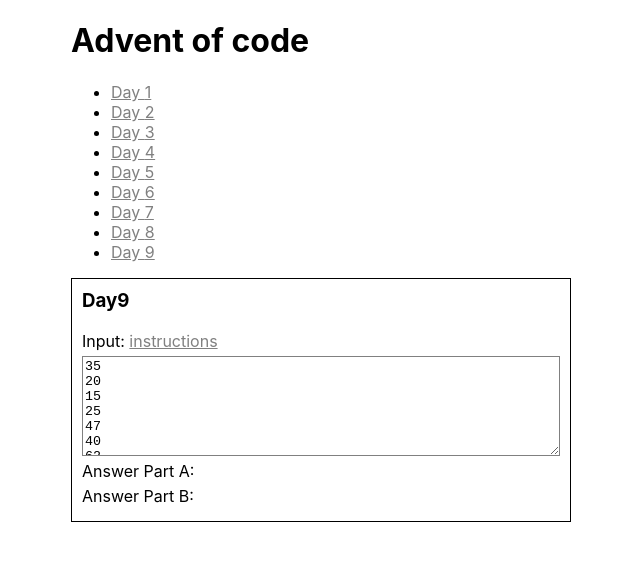
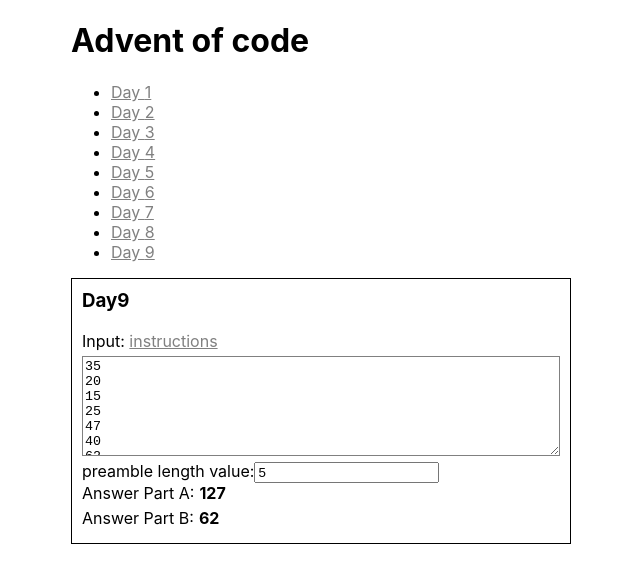
Before and after one commit to danielzotti/advent-of-code-2020, a React (Create React App) app: page /day/9 in a window 1280 px wide. Shown: the top 582 px of the page, without its empty margins (319-959 px from the left). Built offline with nearby package versions, Linux system fonts and the light colour scheme.

Commit message:
Refactor with fixed structured DayItem

```diff
--- a/src/days/Day1/Day1.tsx
+++ b/src/days/Day1/Day1.tsx
@@ -2,9 +2,11 @@
 import { inputTest } from './Day1.inputs';
 import { DayItem } from '../../shared/DayItem';
 
-const inputTextRows = inputTest.split('\n').map(i => parseInt(i));
+const customParseInput = (input: string) => {
+  return input.split('\n').map(i => parseInt(i));
+};
 
-const ifSumOf2NumbersIs2020GetProduct = (numbers: Array<number>) => {
+const partA = (numbers: Array<number>) => {
   let data;
   for(let i = 0; i < numbers.length; i++) {
     for(let j = 0; j < numbers.length; j++) {
@@ -17,7 +19,7 @@
   return data;
 };
 
-const ifSumOf3NumbersIs2020GetProduct = (numbers: Array<number>) => {
+const partB = (numbers: Array<number>) => {
   let data;
   for(let i = 0; i < numbers.length; i++) {
     for(let j = 0; j < numbers.length; j++) {
@@ -36,10 +38,12 @@
 
   return (
     <>
-      <DayItem day={ 1 } inputText={inputTest}>
-        <span key="partA">{ ifSumOf2NumbersIs2020GetProduct(inputTextRows) }</span>
-        <span key="partB">{ ifSumOf3NumbersIs2020GetProduct(inputTextRows) }</span>
-      </DayItem>
+      <DayItem day={ 1 }
+               inputText={ inputTest }
+               customParseInput={ customParseInput }
+               partA={ partA }
+               partB={ partB }
+      />
     </>
   );
 };
--- a/src/days/Day3/Day3.tsx
+++ b/src/days/Day3/Day3.tsx
@@ -2,10 +2,8 @@
 import { inputTest, inputSlopes, SlopeConfig } from './Day3.inputs';
 import { DayItem } from '../../shared/DayItem';
 
-const inputTextRows = inputTest.split('\n');
+const getItems = (input: Array<string>) => input.map(row => [...row.split('')]);
 
-
-const inputItems = inputTextRows.map(row => [...row.split('')]);
 const countTrees = (slope: Array<Array<string>>, right: number) => slope.reduce((acc, row, i) => {
   return isATree(row, i * right) ? acc + 1 : acc;
 }, 0);
@@ -22,15 +20,24 @@
   return results.reduce((acc, el) => acc * el, 1);
 };
 
+const partA = (inputItems: Array<string>) => {
+  return countTrees(getItems(inputItems), 3);
+};
+
+const partB = (inputItems: Array<string>) => {
+  return testSlopes(inputSlopes, getItems(inputItems));
+};
 
 export const Day3: React.FC = () => {
 
   return (
     <>
-      <DayItem day={ 3 } inputText={ inputTest }>
-        <span key="partA">{ countTrees(inputItems, 3) }</span>
-        <span key="partB">{ testSlopes(inputSlopes, inputItems) }</span>
-      </DayItem>
+      <DayItem
+        day={ 3 }
+        inputText={ inputTest }
+        partA={ partA }
+        partB={ partB }
+      />
     </>
   );
 };
--- a/src/days/Day4/Day4.inputs.ts
+++ b/src/days/Day4/Day4.inputs.ts
@@ -1,5 +1,3 @@
-export const keyValueRegexp = /(?<key>\S+):(?<value>\S+)+\s?/gm;
-
 export interface PassportValidation {
   min?: number,
   max?: number,
@@ -15,6 +13,10 @@
   ecl: Array<PassportValidation>,
   pid: Array<PassportValidation>
 }
+
+export type RequiredKeyTypes = keyof Passport;
+
+export const keyValueRegexp = /(?<key>\S+):(?<value>\S+)+\s?/gm;
 
 export const validationObject: Passport = {
   byr: [{
@@ -54,8 +56,6 @@
     regexp: /^\d{9}$/
   }]
 };
-
-export type RequiredKeyTypes = keyof Passport;
 
 export const requiredKeys = Object.keys(validationObject); // ['byr', 'iyr', 'eyr', 'hgt', 'hcl', 'ecl', 'pid'];
 
--- a/src/days/Day4/Day4.tsx
+++ b/src/days/Day4/Day4.tsx
@@ -9,7 +9,9 @@
 } from './Day4.inputs';
 import { DayItem } from '../../shared/DayItem';
 
-const inputItems = inputTest.split(/\n{2}/);
+const parseInput = (input: string) => {
+  return input.split(/\n{2}/);
+};
 
 const isPassportKeysValid = (item: string) => {
   let matches = item.matchAll(keyValueRegexp);
@@ -26,13 +28,6 @@
   //   requiredKeys: requiredKeys.sort()
   // });
   return isValid;
-};
-
-const checkPassportsKeysOnly = (items: Array<string>) => {
-  return items.reduce((acc, item) => {
-    acc += isPassportKeysValid(item) ? 1 : 0;
-    return acc;
-  }, 0);
 };
 
 const isPassportValid = (item: string) => {
@@ -74,21 +69,31 @@
   return isValid;
 };
 
-const checkPassports = (items: Array<string>) => {
+const partA = (items: Array<string>) => {
+  return items.reduce((acc, item) => {
+    acc += isPassportKeysValid(item) ? 1 : 0;
+    return acc;
+  }, 0);
+};
+
+const partB = (items: Array<string>) => {
   return items.reduce((acc, item) => {
     acc += isPassportValid(item) ? 1 : 0;
     return acc;
   }, 0);
-};
+}
 
 export const Day4: React.FC = () => {
 
   return (
     <>
-      <DayItem day={ 4 } inputText={ inputTest }>
-        <span key="partA">{ checkPassportsKeysOnly(inputItems) }</span>
-        <span key="partB">{ checkPassports(inputItems) }</span>
-      </DayItem>
+      <DayItem
+        day={ 4 }
+        inputText={ inputTest }
+        customParseInput={ parseInput}
+        partA={partA}
+        partB={partB}
+      />
     </>
   );
 };
--- a/src/days/Day6/Day6.tsx
+++ b/src/days/Day6/Day6.tsx
@@ -4,16 +4,18 @@
 } from './Day6.inputs';
 import { DayItem } from '../../shared/DayItem';
 
-const inputItems = inputTest.split(/\n{2}/);
+const parseInput = (input: string) => {
+  return input.split(/\n{2}/);
+};
 
-const countYesAnswersForAnyone = (inputItems: Array<string>) => {
+const partA = (inputItems: Array<string>) => {
   const answersList = inputItems.map(el => [...new Set(el.split('').filter(i => i !== '\n'))]);
   const countYes = answersList.reduce((acc, el) => acc + el.length, 0);
   // console.log({ answersList, count: countYes });
   return countYes;
 };
 
-const countYesAnswersForEveryone = (inputItems: Array<string>) => {
+const partB = (inputItems: Array<string>) => {
   const groups: Array<Array<string>> = inputItems.map(el => el.split('\n'));
   const yesIntersectionList: Array<Array<string>> = groups.map(g => {
     return g.reduce((acc, el) => {
@@ -33,10 +35,13 @@
 
   return (
     <>
-      <DayItem day={ 6 } inputText={ inputTest }>
-        <span key="partA">{ countYesAnswersForAnyone(inputItems) }</span>
-        <span key="partB">{ countYesAnswersForEveryone(inputItems) }</span>
-      </DayItem>
+      <DayItem
+        day={ 6 }
+        inputText={ inputTest }
+        customParseInput={ parseInput }
+        partA={ partA }
+        partB={ partB }
+      />
     </>
   );
 };
--- a/src/days/Day7/Day7.tsx
+++ b/src/days/Day7/Day7.tsx
@@ -5,8 +5,6 @@
 // Regular Expressions to read the rules
 const regexpForRule = /(?<color>.+) bags contain (?<values>.+ bags?,?)\./gm;
 const regexpForInternalValues = /no other bags|(?<quantity>\d+) (?<innerColor>.+) bags?/gm;
-
-const inputItems = inputTest.split('\n');
 
 const bagTree = (inputItems: Array<string>) => {
   const bagTree: BagTree = inputItems.reduce((tree, rule) => {
@@ -46,7 +44,13 @@
   return bagTree;
 };
 
-const countBagsWhichHaveShinyGoldInside = (inputItems: Array<string>) => {
+const countInnerBags = (bag: string, bags: BagTree): number => {
+  return bags[bag] ? Object.entries(bags[bag]).reduce((count, [innerBagKey, quantity]) => {
+    return count + quantity * countInnerBags(innerBagKey, bags);
+  }, 1) : 1;
+};
+
+const partA = (inputItems: Array<string>) => {
 
   const bags: BagTree = bagTree(inputItems);
 
@@ -60,13 +64,7 @@
 
 };
 
-const countInnerBags = (bag: string, bags: BagTree): number => {
-  return bags[bag] ? Object.entries(bags[bag]).reduce((count, [innerBagKey, quantity]) => {
-    return count + quantity * countInnerBags(innerBagKey, bags);
-  }, 1) : 1;
-};
-
-const countBagsInsideShinyGold = (inputItems: Array<string>) => {
+const partB = (inputItems: Array<string>) => {
   const bags = bagTree(inputItems);
   return countInnerBags(shinyGoldBag, bags) - 1;
 };
@@ -75,10 +73,12 @@
 
   return (
     <>
-      <DayItem day={ 7 } inputText={ inputTest }>
-        <span key="partA">{ countBagsWhichHaveShinyGoldInside(inputItems) }</span>
-        <span key="partB">{ countBagsInsideShinyGold(inputItems) }</span>
-      </DayItem>
+      <DayItem
+        day={ 7 }
+        inputText={ inputTest }
+        partA={ partA }
+        partB={ partB }
+      />
     </>
   );
 };
--- a/src/days/Day8/Day8.tsx
+++ b/src/days/Day8/Day8.tsx
@@ -4,8 +4,6 @@
 
 // Regular Expressions to read the rules
 const regexp = /^(?<operation>.{3}) (?<argument>(\+|-)\d+)$/gm;
-
-const inputItems = inputTest.split('\n');
 
 const parseInstructions = (inputItems: Array<string>) => {
   const instructions: Instructions = inputItems.reduce((instructions, instruction, index): Instructions => {
@@ -72,13 +70,13 @@
 
 };
 
-const getAccumulatorValue = (inputItems: Array<string>) => {
+const partA = (inputItems: Array<string>) => {
   const instructions = parseInstructions(inputItems);
   const stack = execCode(instructions);
   return stack.accumulator;
 };
 
-const getAccumulatorValueAfterFix = (inputItems: Array<string>) => {
+const partB = (inputItems: Array<string>) => {
   const instructions = parseInstructions(inputItems);
 
   let accumulator: number | null = null;
@@ -113,10 +111,12 @@
 
   return (
     <>
-      <DayItem day={ 8 } inputText={ inputTest }>
-        <span key="partA">{ getAccumulatorValue(inputItems) }</span>
-        <span key="partB">{ getAccumulatorValueAfterFix(inputItems) }</span>
-      </DayItem>
+      <DayItem
+        day={ 8 }
+        inputText={ inputTest }
+        partA={ partA }
+        partB={ partB }
+      />
     </>
   );
 };
--- a/src/days/Day9/Day9.tsx
+++ b/src/days/Day9/Day9.tsx
@@ -1,11 +1,10 @@
-import React from 'react';
-import { inputTest, preambleLength, preambleLengthTest } from './Day9.inputs';
+import React, { ChangeEvent, useEffect, useState } from 'react';
+import { inputTest, preambleLengthTest } from './Day9.inputs';
 import { DayItem } from '../../shared/DayItem';
 
-// Regular Expressions to read the rules
-const regexp = /^(?<operation>.{3}) (?<argument>(\+|-)\d+)$/gm;
-
-const inputItems: Array<number> = inputTest.split('\n').map(el => parseInt(el, 10));
+const customParseInput = (input: string) => {
+  return input.split('\n').map(i => parseInt(i));
+};
 
 const checkSumInPreamble = (currentPosition: number, inputItems: Array<number>, preambleLength: number): number => {
   const preamble = inputItems.slice(currentPosition, currentPosition + preambleLength);
@@ -27,11 +26,6 @@
   return checkSumInPreamble(currentPosition + 1, inputItems, preambleLength);
 };
 
-const getFirstWrongNumber = (inputItems: Array<number>) => {
-  return checkSumInPreamble(0, inputItems, preambleLength);
-};
-
-const firstWrongNumber = getFirstWrongNumber(inputItems);
 
 const checkSumInContiguousSet = (wrongNumber: number, inputItems: Array<number>) => {
   for(let start = 0; start < inputItems.length; start++) {
@@ -48,21 +42,57 @@
     }
   }
   return null;
-}
+};
 
 const getContiguousSetEqualsToWrongNumber = (wrongNumber: number, inputItems: Array<number>) => {
-  const set: Array<number> | null= checkSumInContiguousSet(wrongNumber, inputItems)
+  const set: Array<number> | null = checkSumInContiguousSet(wrongNumber, inputItems);
   const orderedSet = set?.sort((a, b) => a >= b ? 1 : -1);
   return orderedSet ? orderedSet[0] + orderedSet[orderedSet.length - 1] : null;
 };
 
 export const Day9: React.FC = () => {
+  const [preambleLength, setPreambleLength] = useState(preambleLengthTest);
+
+  const partA = (inputItems: Array<number>, preambleLength: number = preambleLengthTest) => {
+    return preambleLength ? checkSumInPreamble(0, inputItems, preambleLength) : null;
+  };
+
+  const partB = (inputItems: Array<number>) => {
+    const firstWrongNumber = partA(inputItems);
+    return firstWrongNumber ? getContiguousSetEqualsToWrongNumber(firstWrongNumber, inputItems) : null;
+  };
+
+  useEffect(() => {
+    console.log(preambleLength);
+  }, [preambleLength]);
+
+  const onPreambleChange = (e: ChangeEvent<HTMLInputElement>) => {
+    const value = e.target.value;
+    if(!value || isNaN(parseInt(value))) {
+      return;
+    }
+    setPreambleLength(parseInt(value));
+  };
 
   return (
     <>
-      <DayItem day={ 9 } inputText={ inputTest }>
-        <span key="partA"> { firstWrongNumber }</span>
-        <span key="partB"> { getContiguousSetEqualsToWrongNumber(firstWrongNumber, inputItems) }</span>
+      <DayItem
+        day={ 9 }
+        customParseInput={ customParseInput }
+        inputText={ inputTest }
+        partA={ partA }
+        partB={ partB }
+      >
+        <div>
+          <span>preamble length value:</span>
+          <input
+            value={ preambleLength }
+            onChange={ onPreambleChange }
+            onClick={ (e: any) => {
+              e.target.select()
+            } }
+          />
+        </div>
       </DayItem>
     </>
   );
--- a/src/shared/DayItem.tsx
+++ b/src/shared/DayItem.tsx
@@ -1,20 +1,44 @@
-import React from 'react';
+import React, { ChangeEvent, useEffect, useState } from 'react';
 import { ResultItem } from './ResultItem';
-
 
 export interface DayItemProps {
   day: number;
+  inputText: string;
+  customParseInput?: (text: string) => Array<any>;
+  partA?: (items: Array<any>) => any;
+  partB?: (items: Array<any>) => any;
   children?: any;
-  inputText: string;
 }
 
 export const DayItem: React.FC<DayItemProps> = (props) => {
 
-  const getComponent = (key: string) => {
-    return props.children.filter((comp: React.ReactElement) => {
-      return comp.key === key;
-    });
+  const parseInput = props.customParseInput ? props.customParseInput : (input: string) => {
+    return input.split('\n');
   };
+
+  const defaultPartFunction = (part: string) => `You must set a function for Part ${ part }`;
+
+  const [inputText, setInputText] = useState(props.inputText);
+  const [inputItems, setInputItems] = useState(parseInput(props.inputText));
+  const [resultPartA, setResultPartA] = useState(props.partA ? props.partA(inputItems) : defaultPartFunction('A'));
+  const [resultPartB, setResultPartB] = useState(props.partB ? props.partB(inputItems) : defaultPartFunction('B'));
+
+  const onInputTextChange = (e: ChangeEvent<HTMLTextAreaElement>) => {
+    const newText = e.target.value;
+    setInputItems(parseInput(newText));
+    setInputText(newText);
+  };
+
+  useEffect(() => {
+    if(props.partA) {
+      console.log('Updating part A...')
+      setResultPartA(props.partA(inputItems));
+    }
+    if(props.partB) {
+      console.log('Updating part B...')
+      setResultPartB(props.partB(inputItems));
+    }
+  }, [inputItems]);
 
   return (
     <div className="DayItem">
@@ -25,16 +49,17 @@
                   rel="noreferrer"
                   target="_blank">instructions</a>
         <textarea className="day__input__value"
-                  readOnly
-                  value={ props.inputText } />
+                  onChange={ onInputTextChange }
+                  value={ inputText }/>
+        { props.children }
       </div>
       <div className="day__results">
         <ResultItem part="A">
-          { getComponent('partA') }
+          { resultPartA }
         </ResultItem>
 
         <ResultItem part="B">
-          { getComponent('partB') }
+          { resultPartB }
         </ResultItem>
       </div>
     </div>
```
Also changed, not shown: src/days/Day2/Day2.inputs.ts (+7 -0 lines), src/days/Day2/Day2.tsx (+20 -18 lines), src/days/Day5/Day5.tsx (+7 -7 lines).
